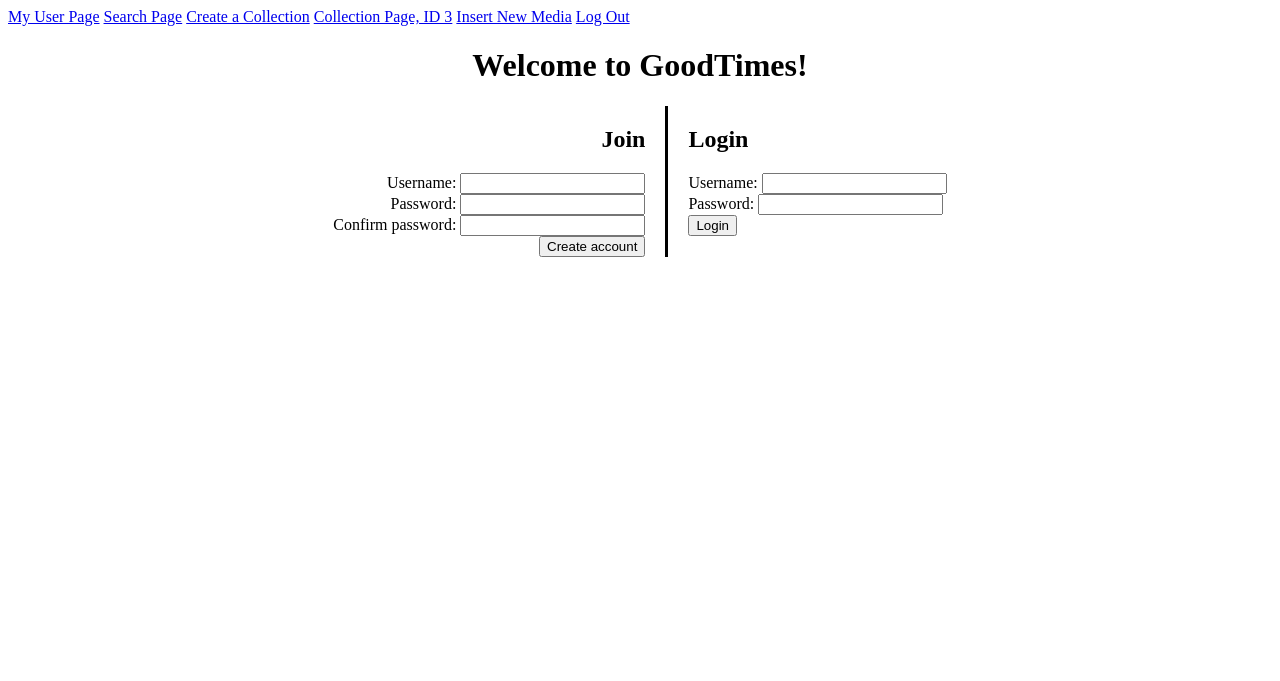
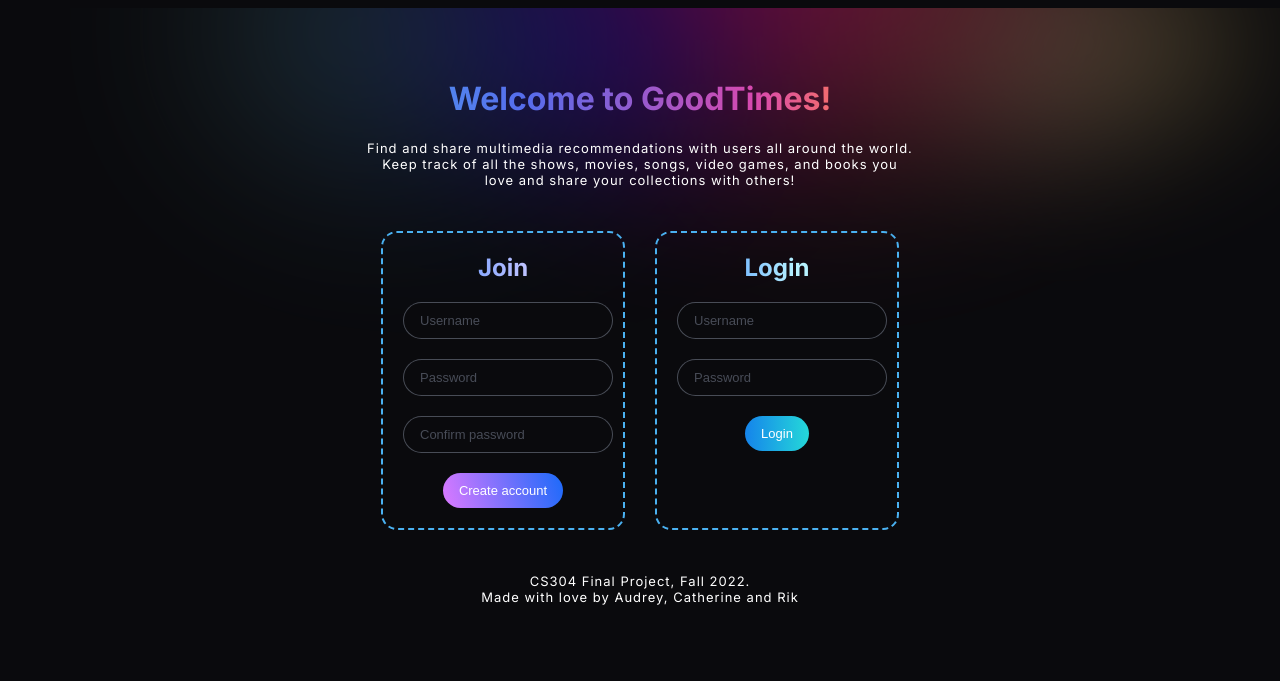
Before and after one commit to cw4360/goodtimes, a Flask app: template templates/home.html in a window 1280 px wide; the page is wider, and only the part inside the window is pictured. Shown: the top 681 px of that part. Run offline with Flask 2, Linux system fonts and the light colour scheme; the template is opened without the code that fills it, so the values that code supplies are empty.

Commit message:
Adding colors and new layout

```diff
--- a/static/style.css
+++ b/static/style.css
@@ -1,9 +1,130 @@
+body {
+    color: rgb(255, 255, 255);
+    background-color: #0A0A0D;
+    font-family: 'Inter', sans-serif;
+}
+
+p {
+    font-size: small;
+    letter-spacing: 1px;
+    line-height: px;
+}
+
+a {
+    color: white;
+    text-decoration: none;
+}
+
 .align-right {
     text-align: right;
 }
 
 .align-center {
     text-align: center;
+}
+
+.center {
+    margin: auto;
+    width: 75%;
+}
+
+.flashMessages {
+    text-align: center;
+}
+
+.retro {
+    background-color: #566CEC;
+    background-image: linear-gradient(90deg, #4AB1F1, #4AB1F1 20%, #566CEC 40%, #D749AF 60%, #FF7C51 70%);
+    background-size: 100%;
+    background-clip: text;
+    -webkit-background-clip: text;
+    -moz-background-clip: text;
+    -webkit-text-fill-color: transparent;
+    -moz-text-fill-color: transparent;
+}
+
+.blue-grad {
+    background-color: #9fbfff;
+    background-image: linear-gradient(90deg, #3880ff, #bbc1ff 60%);
+    background-size: 100%;
+    background-clip: text;
+    -webkit-background-clip: text;
+    -moz-background-clip: text;
+    -webkit-text-fill-color: transparent;
+    -moz-text-fill-color: transparent;
+}
+
+.teal-grad {
+    background-color: #b6efff;
+    background-image: linear-gradient(90deg, #3880ff, #B7F2FF 60%);
+    background-size: 100%;
+    background-clip: text;
+    -webkit-background-clip: text;
+    -moz-background-clip: text;
+    -webkit-text-fill-color: transparent;
+    -moz-text-fill-color: transparent;
+}
+
+.content-block {
+    position: absolute;
+    top: 30px;
+    left: 5%;
+    right: 5%;
+}
+
+.nav {
+    display: flex;
+    flex-direction: row;
+    background: grey;
+    border-radius: 10px;
+    column-gap: 20px;
+    justify-content: space-around;
+    align-items: center;
+    width: 50%;
+    height: 40px;
+    margin: auto;
+    padding: 0px 20px;
+}
+
+.welcome {
+    text-align: center;
+    padding-top: 20px;
+}
+
+.join-login {
+    display: flex;
+    flex-direction: column;
+    border: 2px dashed #4AB1F1;
+    border-radius: 16px;
+    padding: 0px 20px;
+    margin: 30px 0px;
+    width: 200px;
+}
+
+.join-login input {
+    color: white;
+    font-size: small;
+    border: 1px solid rgba(114, 120, 136, 0.6);
+    border-radius: 24px;
+    background: #0A0A0D;
+    padding: 10px 16px;
+    margin-bottom: 20px;
+}
+
+.join-login ::placeholder { /* Chrome, Firefox, Opera, Safari 10.1+ */
+    color: rgba(114, 120, 136, 0.6);
+  }
+
+#join-button {
+    background: linear-gradient(73.19deg, #DC79FF 0%, #256BFA 95.06%);
+    border-radius: 24px;
+    border: none;
+}
+
+#login-button {
+    background: linear-gradient(90deg, #1584EB 0%, #24D6D9 97.34%);
+    border-radius: 24px;
+    border: none;
 }
 
 .flex-row {
@@ -15,28 +136,53 @@
     justify-content: center;
 }
 
-.vertical-line {
-    border-left: 3px solid black;
-    margin: 0 20px;
+.my-collections {
+    font-style: normal;
+    font-weight: 700;
+    font-size: 14px;
+    line-height: 17px;
+    /* identical to box height */
+    letter-spacing: 3px;
+    opacity: 0.6;
 }
 
 .collection-container {
     display: flex;
     flex-direction: row;
+    justify-content: space-around;
     flex-wrap: wrap;
-    gap: 10px 10px;
+    gap: 5px 7%;
     margin-bottom: 10px;
 }
 
 .collection-box {
     display: flex;
     flex-direction: column;
-    text-align: center;
-    align-items: center;
-    /* box dimensions */
+    align-items: flex-start;
+    padding: 10px;
+    width: 150px;
+    border-radius: 16px;
+    /* background: #9fbfff; */
+}
+
+.collection-photo {
     width: 150px;
     height: 150px;
-    padding: 10px;
-    background-color: rgb(204, 204, 204);
-    border-radius: 5%;
+    background: linear-gradient(45deg, #1584EB 0%, #24D6D9 97.34%);
+    border-radius: 16px;
+    border: none;
 }
+
+.collection-title {
+    font-family: 'Inter';
+    font-style: normal;
+    font-weight: 700;
+    font-size: 16px;
+    line-height: 22px;
+    padding-left: 5px;
+    margin-bottom: 5px;
+    letter-spacing: -0.011em;
+
+    /* Dark/Primary Text */
+    color: #ECEDEE;
+}
--- a/templates/base.html
+++ b/templates/base.html
@@ -6,20 +6,21 @@
         {% block headstuff %}
         <title>{{title}}</title>
         {% endblock %}
+        <!-- download fonts -->
+        <link rel="preconnect" href="https://fonts.googleapis.com">
+        <link rel="preconnect" href="https://fonts.gstatic.com" crossorigin>
+        <link href="https://fonts.googleapis.com/css2?family=Inter:wght@300;400;500;600;700;800&display=swap" rel="stylesheet">
         <link rel="stylesheet" type="text/css"
               href="{{ url_for('static', filename='style.css') }}">
     </head>
 
-    <nav>
-        <a href="{{ url_for('user', username=session['username']) }}">My User Page</a>
-        <a href="{{ url_for('search') }}">Search Page</a>
-        <a href="{{ url_for('createCollection') }}">Create a Collection</a>
-        <a href="{{ url_for('collectionPage', cID=3) }}">Collection Page, ID 3</a>
-        <a href="{{ url_for('insert') }}">Insert New Media</a>
-        <a href="{{ url_for('logout') }}">Log Out</a>
-    </nav>
+    <body>
+        <div style="position: relative; width: 100%;">
+            <img src="../static/images/header-gradient.svg">
+            <div class="content-block">
+                {% block nav %}
+                {% endblock %}
 
-    <body>
                 {% with messages = get_flashed_messages() %}
                 {% if messages %}
                     <div class="flashMessages">
@@ -32,5 +33,7 @@
 
                 {% block content %}
                 {% endblock %}
+            </div>
+        </div>
     </body>
 </html>
--- a/templates/home.html
+++ b/templates/home.html
@@ -1,42 +1,42 @@
 {% extends "base.html" %}
 
 {% block content %}
-<h1 class="align-center">Welcome to GoodTimes!</h1>
+<h1 class="welcome retro">Welcome to GoodTimes!</h1>
+<div class="align-center">
+    <p style="padding: 0px 30px;">
+        Find and share multimedia recommendations with users all around the world. <br>
+        Keep track of all the shows, movies, songs, video games, and books you <br>
+        love and share your collections with others!
+    </p>
+</div>
 
-<div class="flex-row flex-center">
-    <div class="align-right">
-        <h2>Join</h2>
+<div class="flex-row flex-center" style="flex-wrap: wrap; column-gap: 30px;">
+    <div class="join-login align-center">
+        <h2 class="blue-grad">Join</h2>
         <form method="post" action="{{ url_for('join')}}">
-            <label for="username">Username:
-                <input id="username" type="text" name="username">
-            </label>
+            <input id="username" type="text" name="username" placeholder="Username">
             <br>
-            <label for="password1">Password:
-                <input id="password1" type="text" name="password1">
-            </label>
+            <input id="password1" type="text" name="password1" placeholder="Password">
             <br>
-            <label for="password2">Confirm password:
-                <input id="password2" type="text" name="password2">
-            </label>
+            <input id="password2" type="text" name="password2" placeholder="Confirm password">
             <br>
-            <input type="submit" value="Create account">
+            <input id="join-button" type="submit" value="Create account">
         </form>
     </div>
-    <div class="vertical-line"></div>
-    <div>
-        <h2>Login</h2>
+    <div class="join-login align-center">
+        <h2 class="teal-grad">Login</h2>
         <form method="post" action="{{ url_for('login')}}">
-            <label for="username">Username:
-                <input id="username" type="text" name="username">
-            </label>
+            <input id="username" type="text" name="username" placeholder="Username">
             <br>
-            <label for="password">Password:
-                <input id="password" type="text" name="password">
-            </label>
+            <input id="password" type="text" name="password" placeholder="Password">
             <br>
-            <input type="submit" value="Login">
+            <input id="login-button" type="submit" value="Login">
         </form>
     </div>
 </div>
 
+<p class="align-center">
+    CS304 Final Project, Fall 2022. <br>
+    Made with love by Audrey, Catherine and Rik
+</p>
 {% endblock %}
```
Also changed, not shown: templates/search.html (+15 -2 lines), templates/userPage.html (+25 -11 lines), static/images/header-gradient.svg (added). Lines whose indentation alone changed are shown as unchanged.
